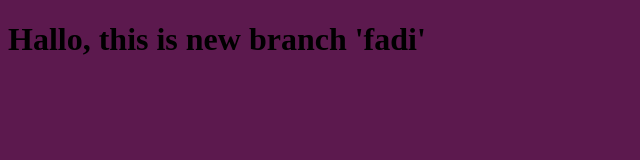
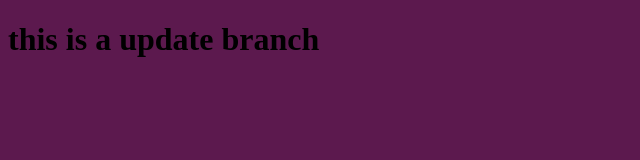
Before and after one commit to fedihajlaoui/myproject, a plain HTML site: page index.html in a window 1280 px wide. Shown: the whole page, without its empty margins (0-640 px from the left). Drawn offline with Linux system fonts and the light colour scheme.

Commit message:
changes in html file

```diff
--- a/index.html
+++ b/index.html
@@ -7,7 +7,7 @@
     <title>git-Project</title>
 </head>
 <body>
-    <h1>Hallo, this is new branch 'fadi'</h1>
+    <h1>this is a update branch</h1>
     <script src="app.js"></script>
 </body>
 </html>
```
